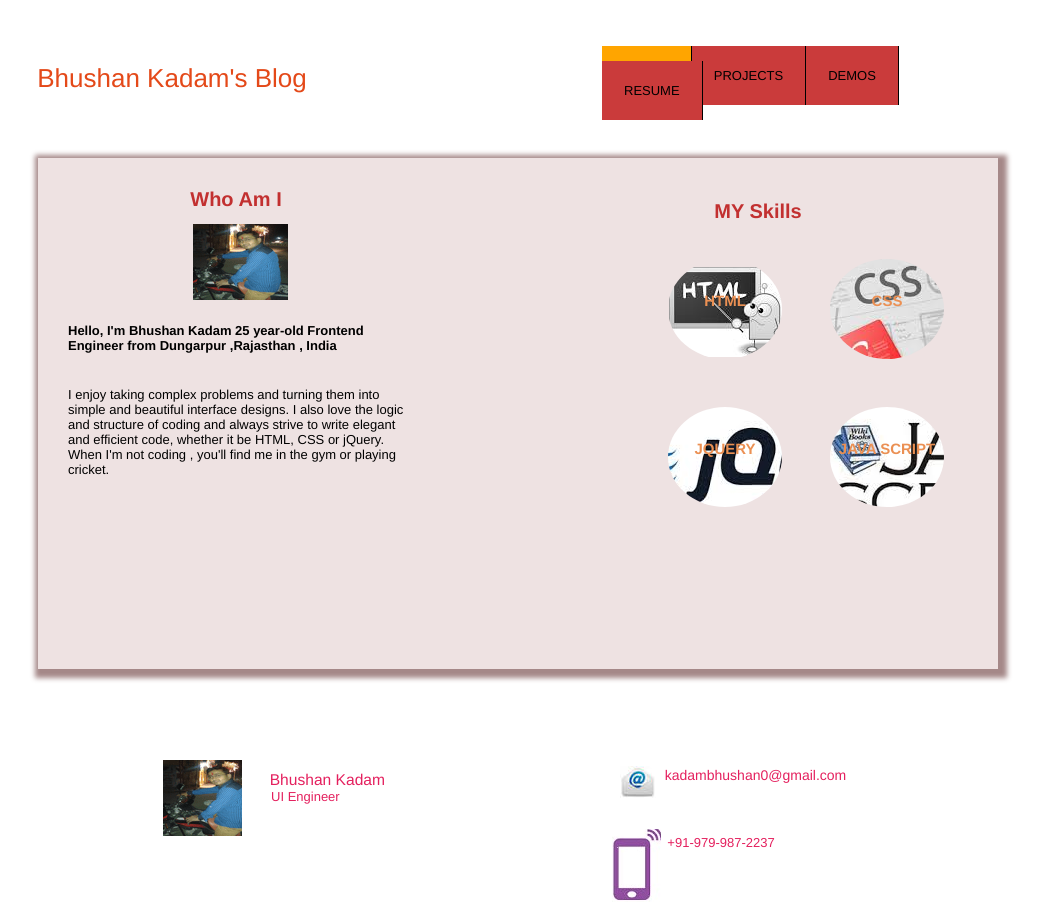
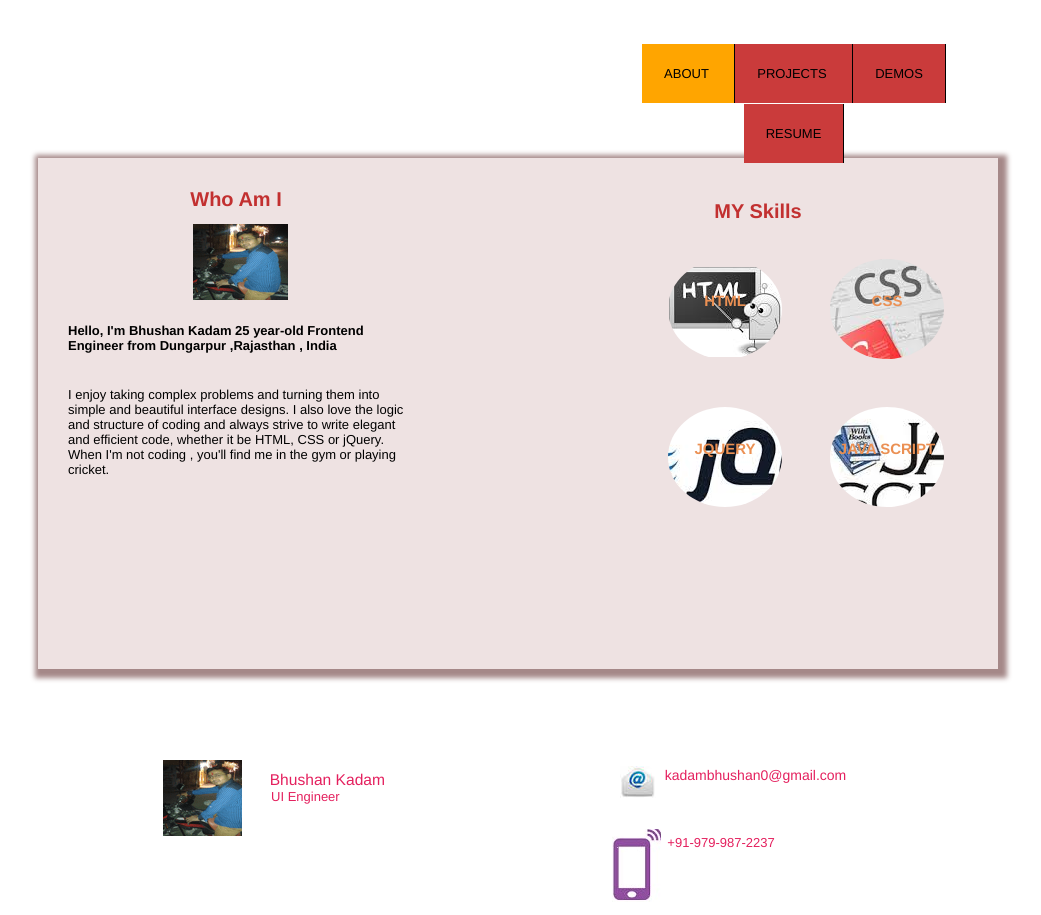
Before and after one commit to bhushansureshkadam/bhushansureshkadam.github.io, a Jekyll site: the page built from index.html, in a window 1280 px wide. Shown: the whole page, without its empty margins (122-1163 px from the left). Built offline with Jekyll 4.4.1, drawn with Linux system fonts in a browser that asks for light colours; Markdown is read by kramdown in place of the engine named in the settings.

Commit message:
first commit

```diff
--- a/_layouts/default.html
+++ b/_layouts/default.html
@@ -17,8 +17,7 @@
 
              <div class="container">
         <div id="header">
-
-               <span class="name"> Bhushan Kadam's Blog </span>
+            <div class="name"></div>
                  <ul class="nav">
                   <li class="about"><a href="/"> ABOUT </a></li>
                     <li><a href="/project.html"> PROJECTS </a></li>
--- a/css/main.css
+++ b/css/main.css
@@ -174,19 +174,22 @@ body{
 }
 
 .name {
-  width: 562px;
-  position: relative;
-  right: 148px;
-  top: 63px;
-  color: #e44919;
-  font-size: 2em;
-
+  width:269px;
+  position:relative;
+  right:101px;
+  top:63px;
+  color:#e44919;
+  font-size:2em;
+  left:11px;
+  float: left;
 }
 .nav {
 
-  width: 396px;
+  width: 408px;
   height: 60px;
-  margin-top:46px;
+  background: #fff;
+  position:relative;
+  top: 44px;
   float: right;
 
 }
@@ -194,9 +197,8 @@ body{
 .nav li {
   list-style: none;
   display: inline;
-  float: left;
-  position: relative;
-  top: 22px;
+  line-height:60px;
+
 }
 
 .nav li a {
```
